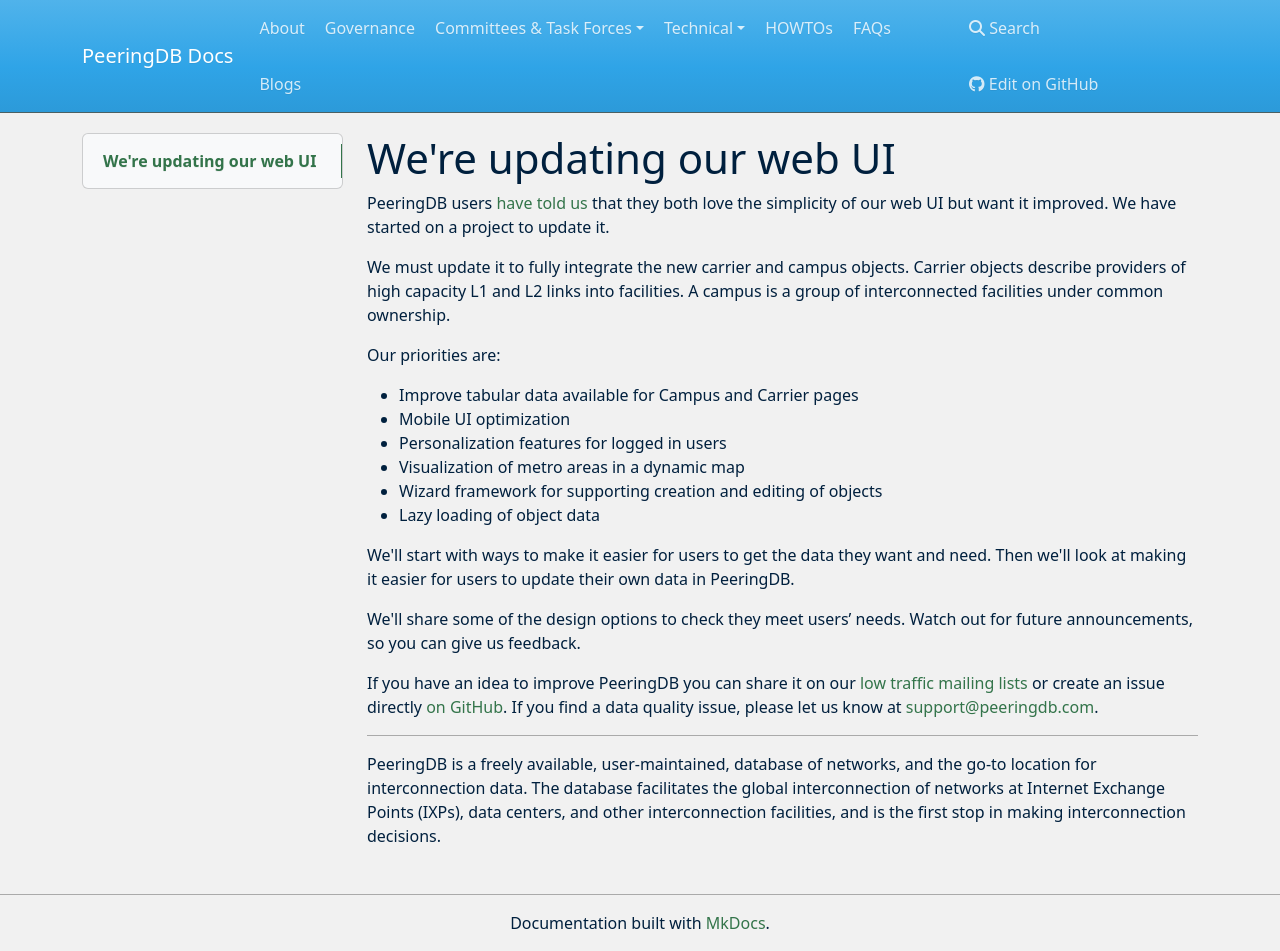
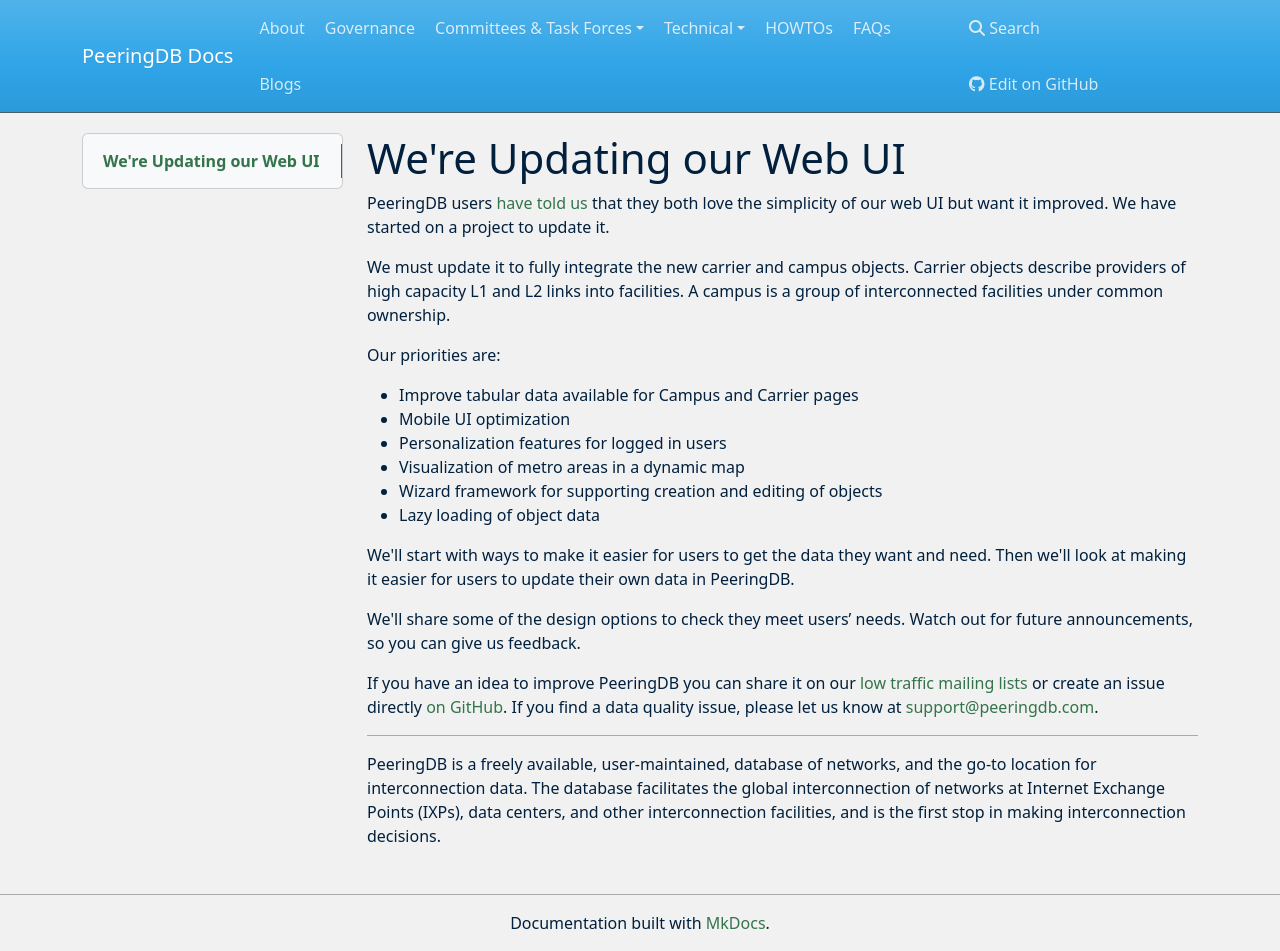
Before and after one commit to peeringdb/docs, an MkDocs documentation site: the page built from docs/blog/updating_our_webUI.md, in a window 1280 px wide and 951 px high. Built offline with MkDocs 1.6.1, drawn with Linux system fonts in a browser that asks for light colours; nearby versions of some CDN libraries.

```diff
--- a/docs/blog/updating_our_webUI.md
+++ b/docs/blog/updating_our_webUI.md
@@ -1,4 +1,4 @@
-# We're updating our web UI
+# We're Updating our Web UI
 
 PeeringDB users [have told us](https://docs.peeringdb.com/blog/peeringdb_2023_roadmap/) that they both love the simplicity of our web UI but want it improved. We have started on a project to update it.
 
```
Also changed, not shown: docs/blogs.md (+1 -0 lines).
